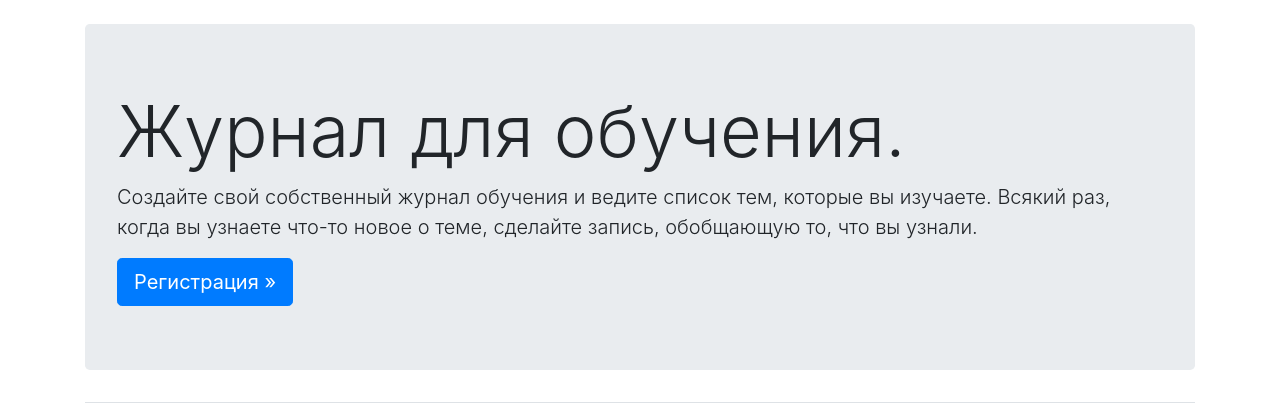
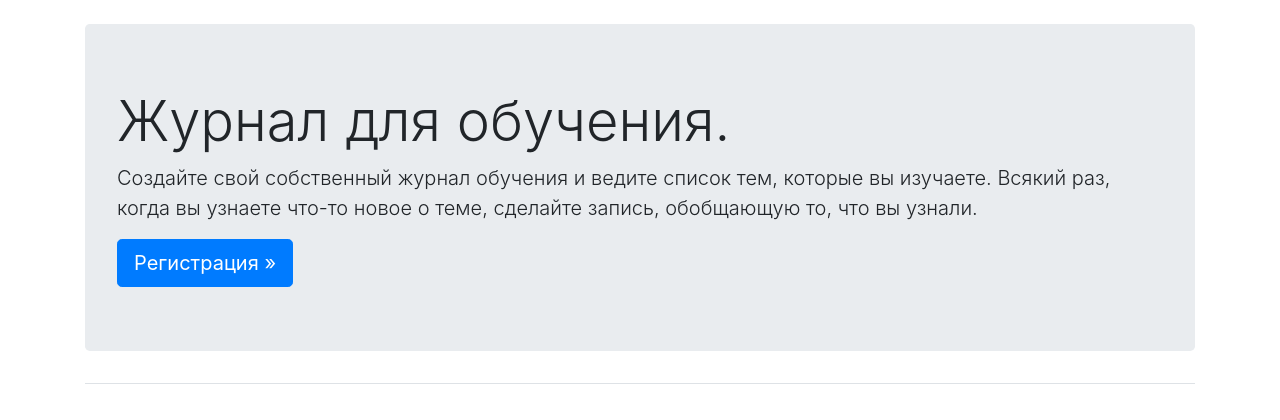
Before and after one commit to Rooliksen/learning_log, a Django app: page / in a window 1280 px wide. Shown: the part 58-478 px from the top of the page. Run offline with Django 3.2, Linux system fonts and the light colour scheme; some libraries are stand-ins or nearby versions.

Commit message:
small fix

```diff
--- a/learning_logs/templates/learning_logs/index.html
+++ b/learning_logs/templates/learning_logs/index.html
@@ -2,12 +2,12 @@
 
 {% block page_header %}
   <div class='jumbotron'>
-    <h5 class="display-3">Журнал для обучения.</h5>
+      <h4 class="display-4">Журнал для обучения.</h4>
 
-    <p class="lead">Создайте свой собственный журнал обучения и ведите список
-      тем, которые вы изучаете. Всякий раз, когда вы узнаете что-то новое
-      о теме, сделайте запись, обобщающую то, что вы узнали.</p>
+      <p class="lead">Создайте свой собственный журнал обучения и ведите список
+        тем, которые вы изучаете. Всякий раз, когда вы узнаете что-то новое
+        о теме, сделайте запись, обобщающую то, что вы узнали.</p>
 
-    <a class="btn btn-lg btn-primary" href="{% url 'users:register' %}" role="button">Регистрация &raquo;</a>
+      <a class="btn btn-lg btn-primary" href="{% url 'users:register' %}" role="button">Регистрация &raquo;</a>
   </div>
 {% endblock page_header %}
```
